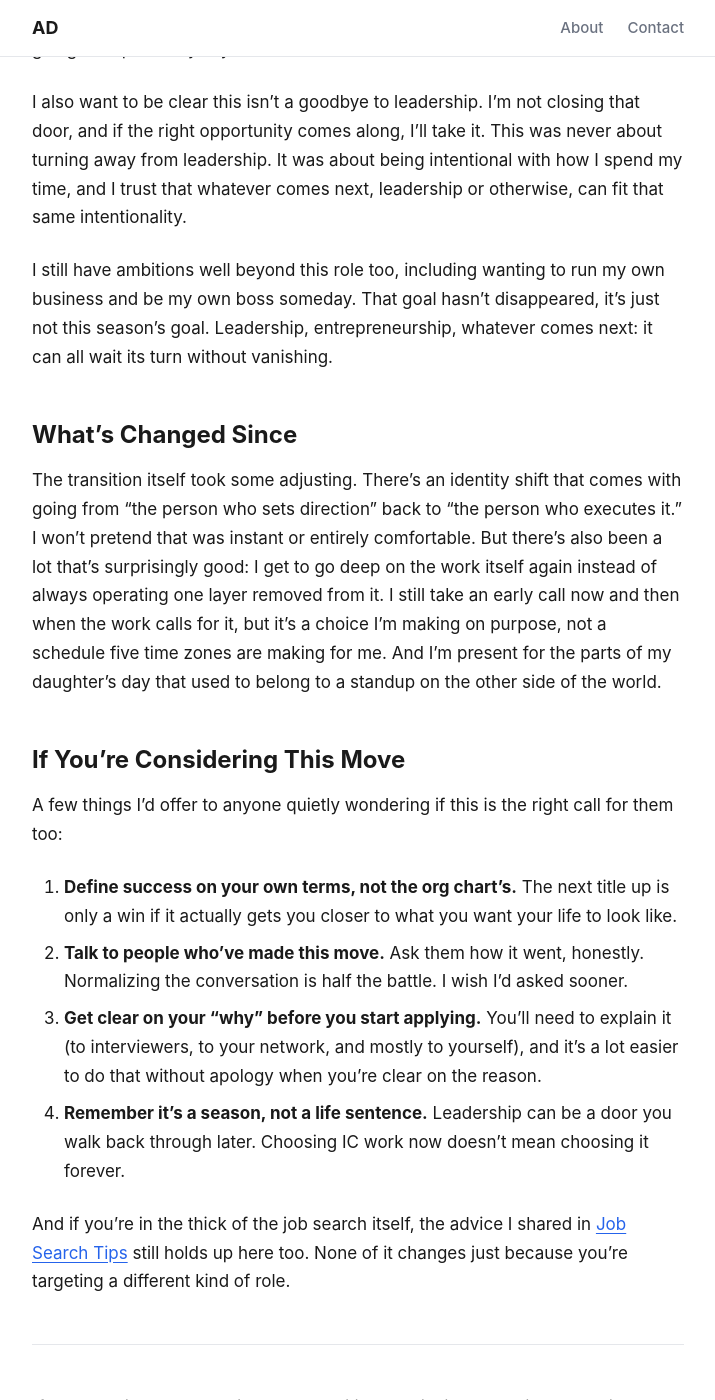
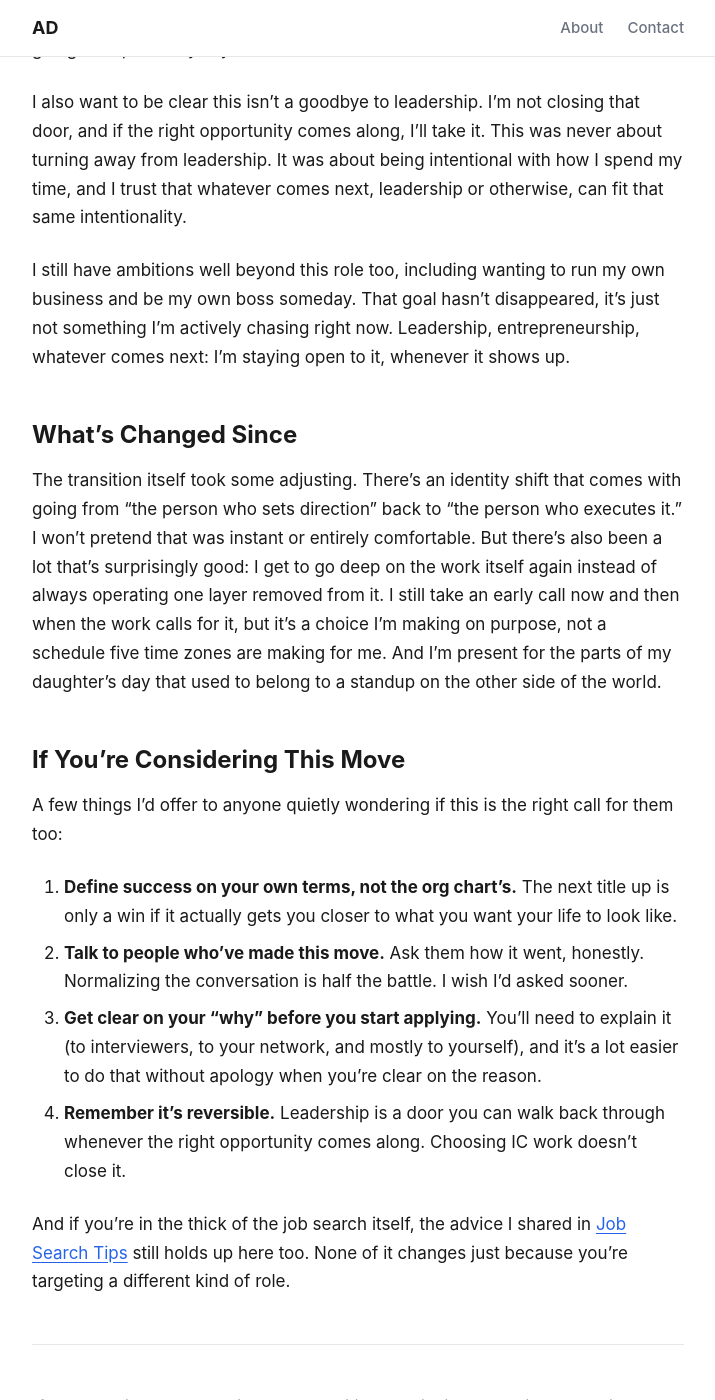
Before and after one commit to aneeldadani/aneeldadani.github.io, a Jekyll site: the page built from _posts/2026-07-12-from-leader-to-individual-contributor.md, in a window 1280 px wide and 1400 px high, scrolled down 2657 px. Shown: the whole window, without its empty margins (282-997 px from the left). Built offline with Jekyll 4.4.1, drawn with Linux system fonts in a browser that asks for light colours.

Commit message:
Align remaining leadership-timing language with approved messaging
Two passages still implied leadership had to wait its turn, which
contradicted the "if the right opportunity comes along, I'll take it"
framing established earlier in the post.

Co-Authored-By: Claude Sonnet 5 <noreply@anthropic.com>
Claude-Session: https://claude.ai/code/session_01CrXAeYDJ61EQDLUUJWPcEb

```diff
--- a/_posts/2026-07-12-from-leader-to-individual-contributor.md
+++ b/_posts/2026-07-12-from-leader-to-individual-contributor.md
@@ -37,7 +37,7 @@ Here's the reframe I keep coming back to: choosing IC work wasn't a step back, i
 
 I also want to be clear this isn't a goodbye to leadership. I'm not closing that door, and if the right opportunity comes along, I'll take it. This was never about turning away from leadership. It was about being intentional with how I spend my time, and I trust that whatever comes next, leadership or otherwise, can fit that same intentionality.
 
-I still have ambitions well beyond this role too, including wanting to run my own business and be my own boss someday. That goal hasn't disappeared, it's just not this season's goal. Leadership, entrepreneurship, whatever comes next: it can all wait its turn without vanishing.
+I still have ambitions well beyond this role too, including wanting to run my own business and be my own boss someday. That goal hasn't disappeared, it's just not something I'm actively chasing right now. Leadership, entrepreneurship, whatever comes next: I'm staying open to it, whenever it shows up.
 
 ## What's Changed Since
 
@@ -50,7 +50,7 @@ A few things I'd offer to anyone quietly wondering if this is the right call for
 1. **Define success on your own terms, not the org chart's.** The next title up is only a win if it actually gets you closer to what you want your life to look like.
 2. **Talk to people who've made this move.** Ask them how it went, honestly. Normalizing the conversation is half the battle. I wish I'd asked sooner.
 3. **Get clear on your "why" before you start applying.** You'll need to explain it (to interviewers, to your network, and mostly to yourself), and it's a lot easier to do that without apology when you're clear on the reason.
-4. **Remember it's a season, not a life sentence.** Leadership can be a door you walk back through later. Choosing IC work now doesn't mean choosing it forever.
+4. **Remember it's reversible.** Leadership is a door you can walk back through whenever the right opportunity comes along. Choosing IC work doesn't close it.
 
 And if you're in the thick of the job search itself, the advice I shared in [Job Search Tips](https://aneeldadani.com/2025-07-25-job-search-tips/) still holds up here too. None of it changes just because you're targeting a different kind of role.
 
```
